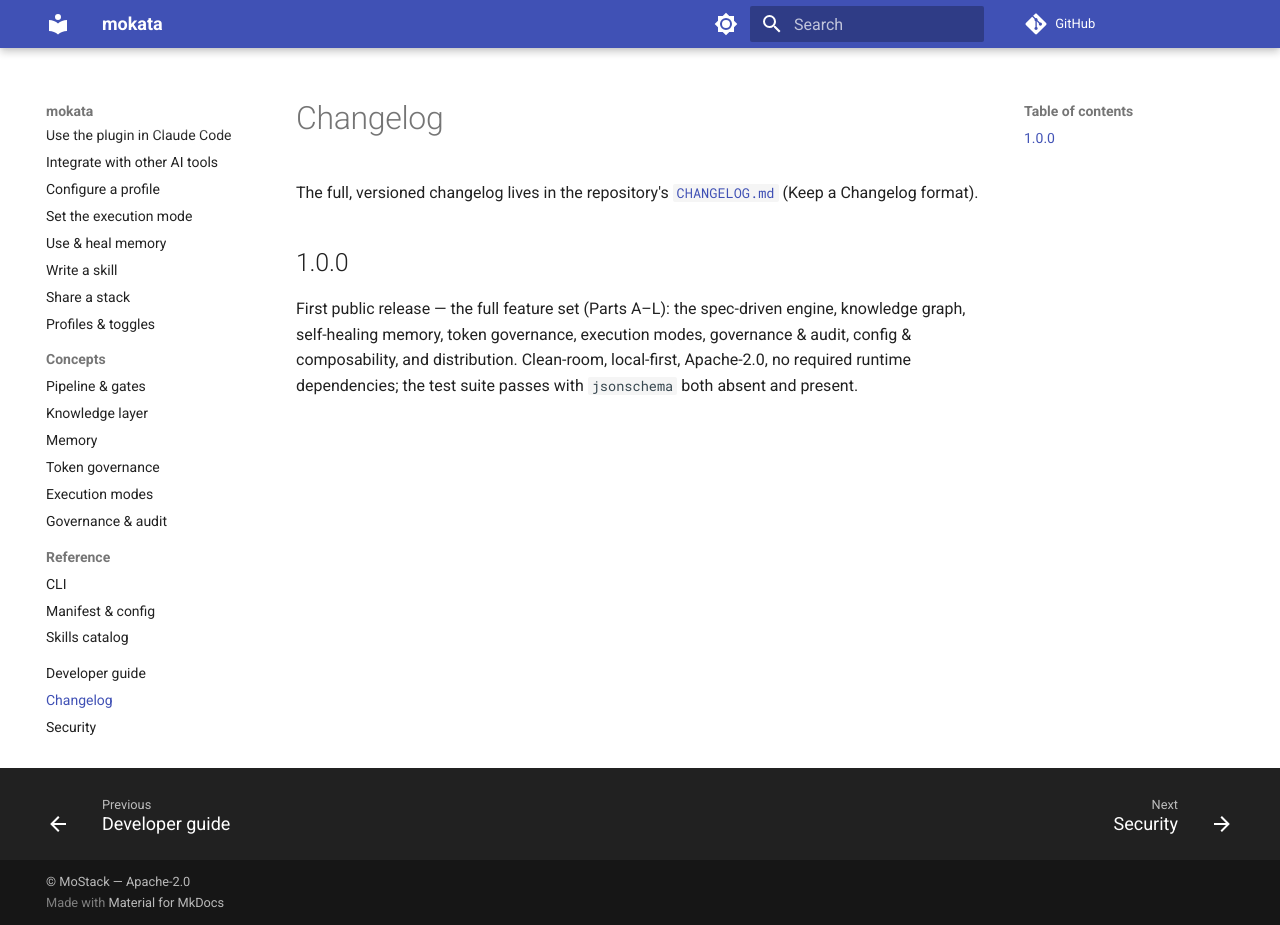
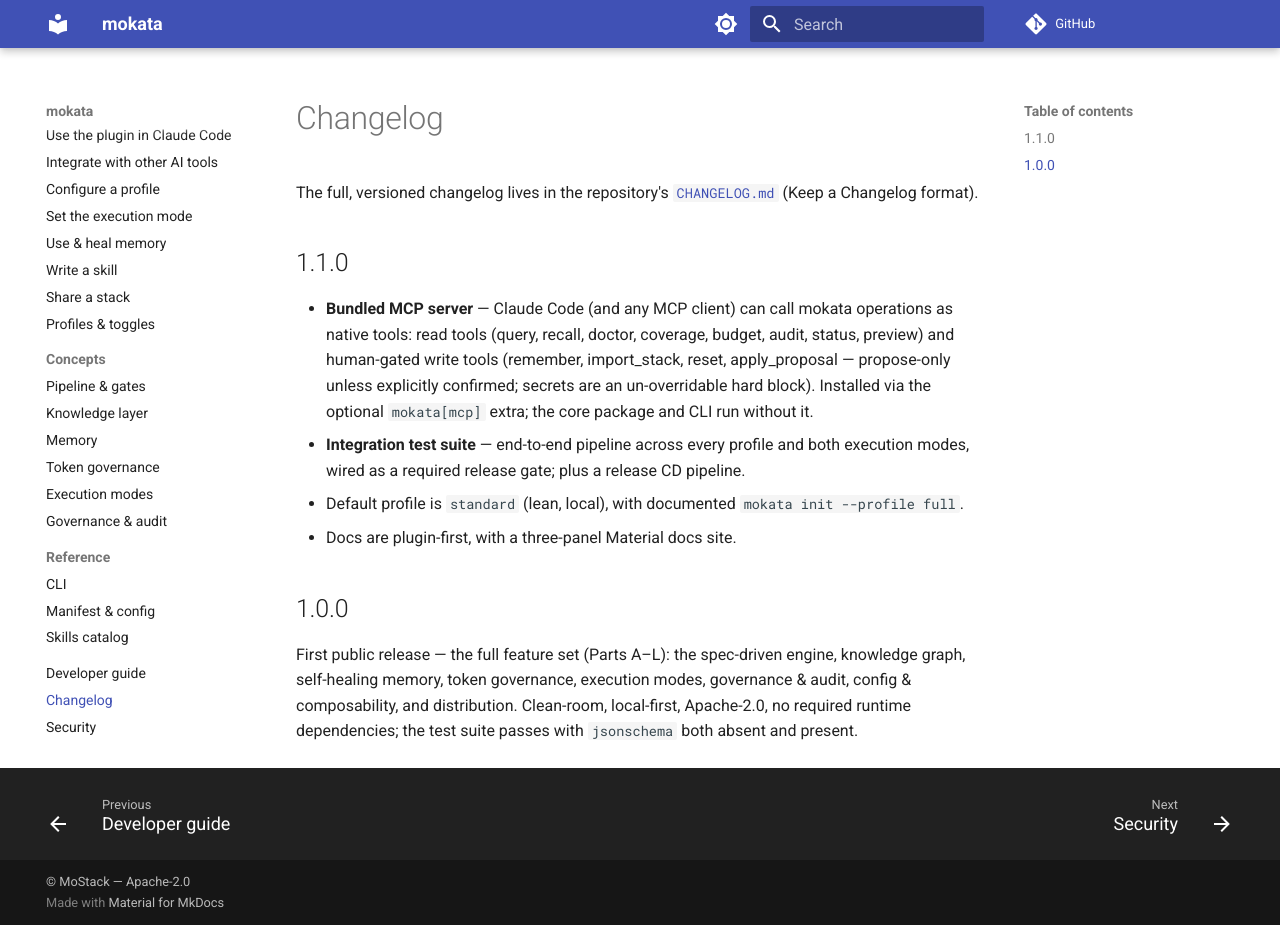
Before and after one commit to JasGujral/mokata-oss, an MkDocs documentation site: the page built from docs/changelog.md, in a window 1280 px wide and 925 px high. Built offline with MkDocs 1.6.1 and Material for MkDocs 9.7.7, drawn with Linux system fonts in a browser that asks for light colours; comment, search, counter and statistics services are not loaded.

Commit message:
sync: mokata v1.1.0 from dev repo

````diff
--- a/docs/changelog.md
+++ b/docs/changelog.md
@@ -1,8 +1,20 @@
 # Changelog
 
 The full, versioned changelog lives in the repository's
-[`CHANGELOG.md`](https://github.com/JasGujral/mokata-oss/blob/master/CHANGELOG.md)
+[`CHANGELOG.md`](https://github.com/JasGujral/mokata-oss/blob/main/CHANGELOG.md)
 (Keep a Changelog format).
+
+## 1.1.0
+
+- **Bundled MCP server** — Claude Code (and any MCP client) can call mokata operations as
+  native tools: read tools (query, recall, doctor, coverage, budget, audit, status,
+  preview) and human-gated write tools (remember, import_stack, reset, apply_proposal —
+  propose-only unless explicitly confirmed; secrets are an un-overridable hard block).
+  Installed via the optional `mokata[mcp]` extra; the core package and CLI run without it.
+- **Integration test suite** — end-to-end pipeline across every profile and both execution
+  modes, wired as a required release gate; plus a release CD pipeline.
+- Default profile is `standard` (lean, local), with documented `mokata init --profile full`.
+- Docs are plugin-first, with a three-panel Material docs site.
 
 ## 1.0.0
 
--- a/docs/reference/manifest.md
+++ b/docs/reference/manifest.md
@@ -23,7 +23,7 @@ and `pipeline_run__<id>.json` (resume checkpoints).
 ```json
 {
   "manifest_version": 1,
-  "mokata": { "version": "1.0.0" },
+  "mokata": { "version": "1.1.0" },
   "profile": "full",
   "layers": {
     "engine":     { "enabled": true },
````
Also changed, not shown: README.md (+1 -1 lines), 2 other files.
